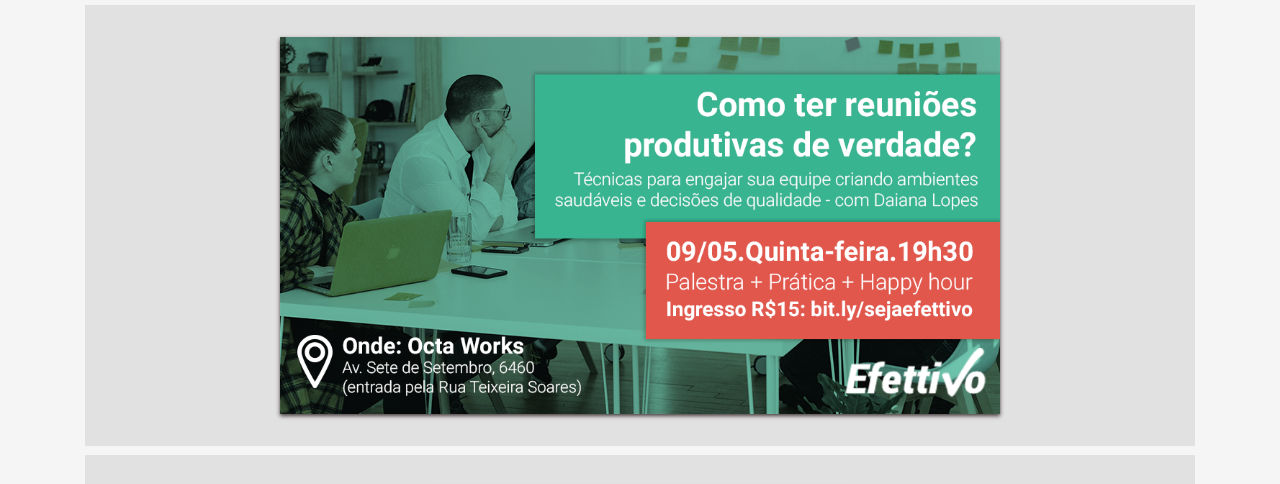
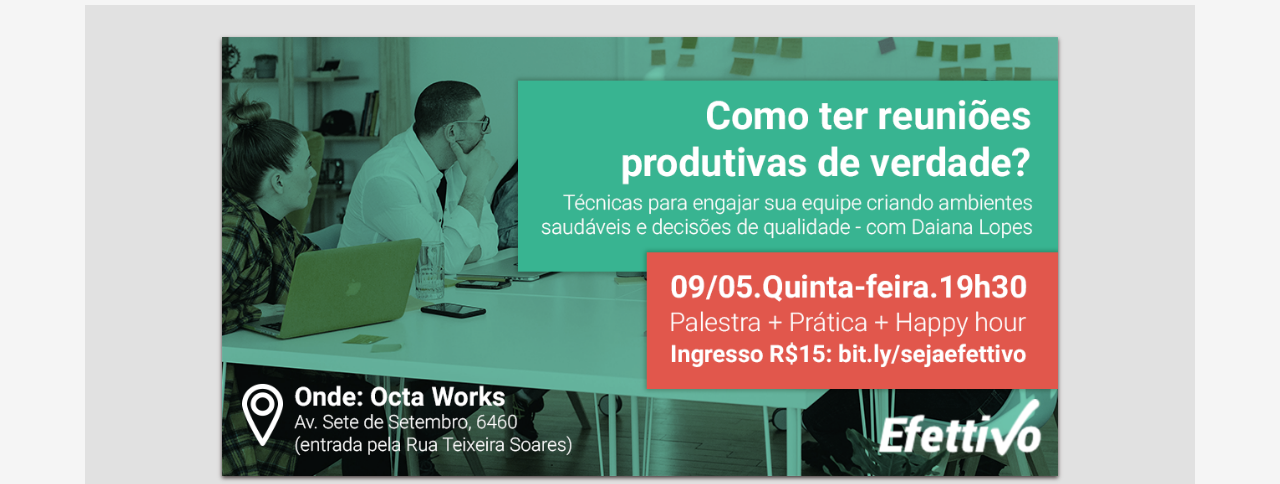
Before and after one commit to brunoft/web-site-divulgacao, a plain HTML site: page index.html in a window 1280 px wide. Shown: the part 426-910 px from the top of the page. Drawn offline with nearby package versions, Linux system fonts and the light colour scheme; a script that the page names is missing.

Commit message:
ajuste card event

```diff
--- a/index.html
+++ b/index.html
@@ -54,7 +54,7 @@
         e pensando nisso, organizamos um bate-papo com uma especialista em comunicação Institucional e Facilitação de projetos, a facilitadora Daiana Lopes.
         </h6>
         <div class="img__evento col-lg-12">
-            <img  onCLick="window.open('http://bit.ly/sejaefettivo','_blank');" src="image/efettivo-evento.png" alt="evento" style=" width: 720px; cursor: pointer;   box-shadow: 0 2px 4px rgb(70, 59, 59);">
+            <img  onCLick="window.open('http://bit.ly/sejaefettivo','_blank');" src="image/efettivo-evento.png" alt="evento" style=" width: 80%; height:50%; cursor: pointer;   box-shadow: 0 2px 4px rgb(70, 59, 59);">
         </div>
       </div>
       <!-- widget sympla -->
```
